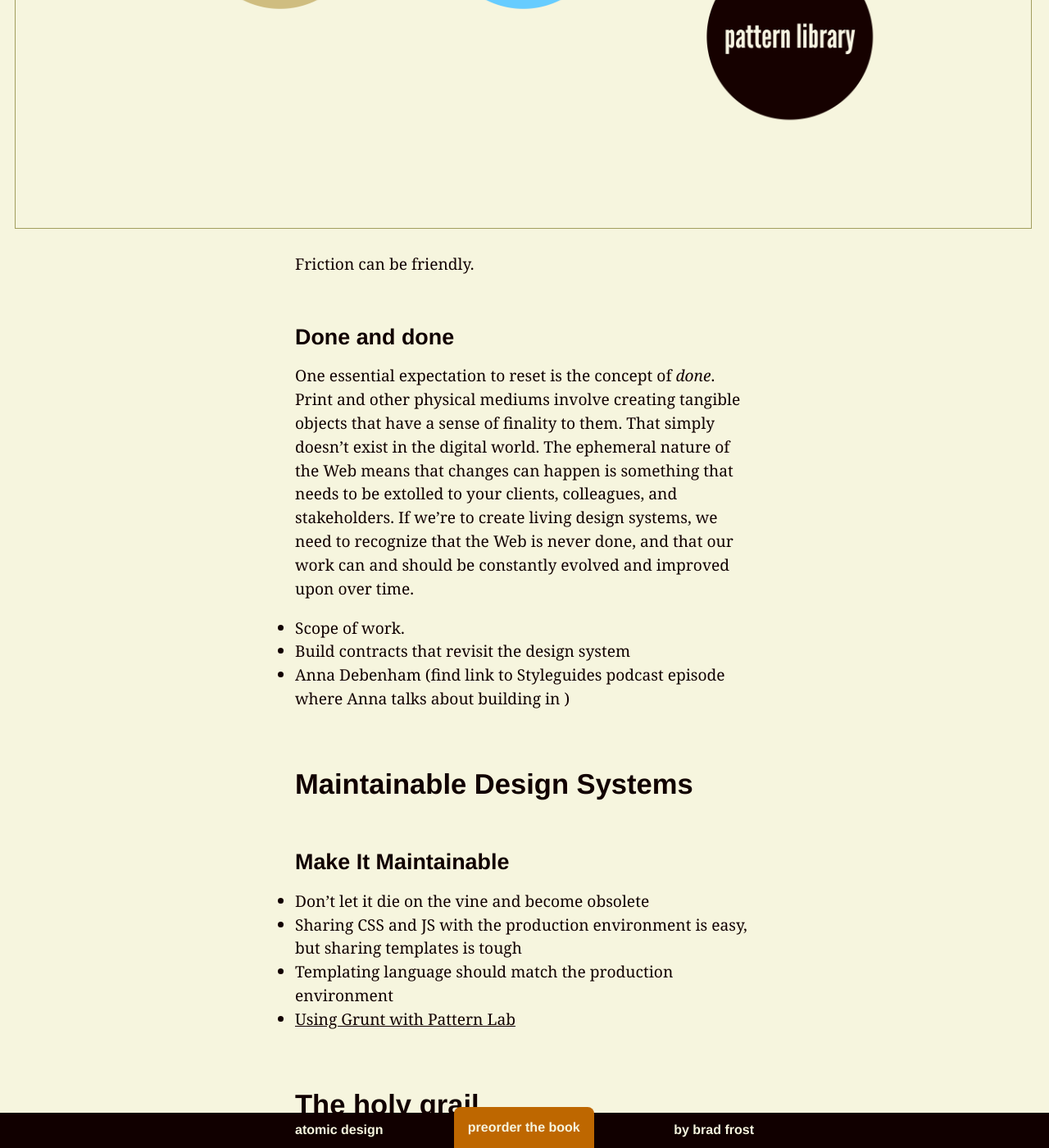
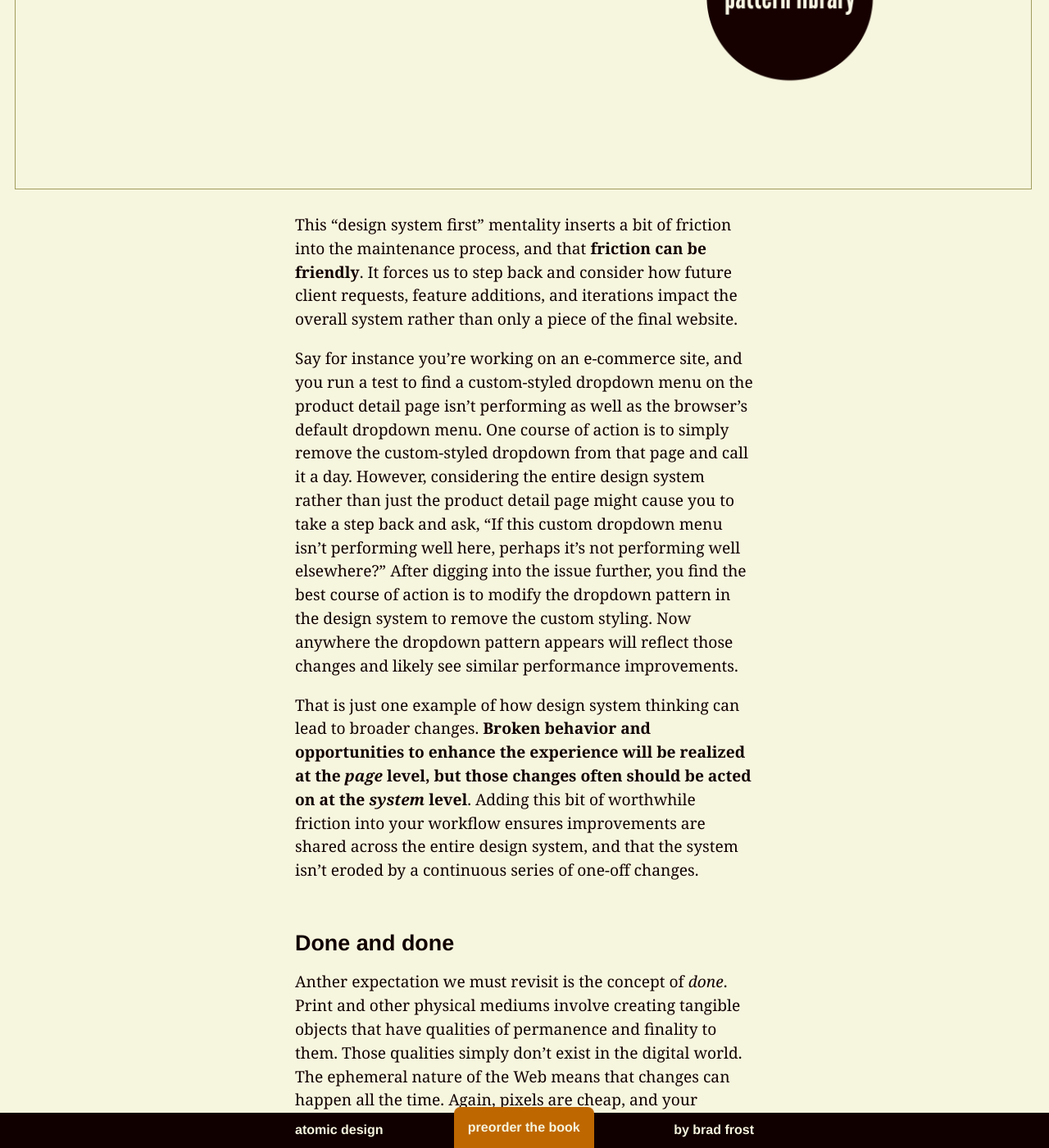
Before and after one commit to bradfrost/atomic-design, a Jekyll site: the page built from chapter-5.md, in a window 1280 px wide and 1400 px high, scrolled down 3814 px. Shown: the whole window at 82% size. Built offline with Jekyll 4.4.1, drawn with Linux system fonts in a browser that asks for light colours; some of the changed text lies outside the part shown.

Commit message:
Chapter 5 draft
System thinking

```diff
--- a/chapter-5.md
+++ b/chapter-5.md
@@ -29,20 +29,21 @@ We *think* we merely design and build websites. And that's true for the most par
 
 The problem with this mentality is that you can almost see that pattern library snapping off and sliding off into the abyss.  **Once the pattern library ceases to reflect the current state of the live website, it becomes obsolete**. And when the pattern library managing the design system is no longer accurate, the website maintenance process devolves into a smattering of hotfixes and ad hoc changes, ruining all the thoughtfulness that went into creating the original design system.
 
-In order to set a design system for long-term success, we must fundamentally shift our mentality around just what exactly it is we’re creating. Rather than thinking of the final website our primary responsibility, we must recognize that the design system is what d
-
-The final website is still a priority, it's just not the _only_ priority.
+In order to set our design systems up for long-term success, we must fundamentally shift our mentality around just what exactly it is we’re creating. Rather than thinking of the final product our sole responsibility, we must recognize that the design system is what drives both the final website and pattern library.
 
 {% include figure.html src="../images/content/workflow-system-first.png" caption="" %}
 
-Friction can be friendly.
+This "design system first" mentality inserts a bit of friction into the maintenance process, and that **friction can be friendly**. It forces us to step back and consider how future client requests, feature additions, and iterations impact the overall system rather than only a piece of the final website.
+
+Say for instance you're working on an e-commerce site, and you run a test to find a custom-styled dropdown menu on the product detail page isn't performing as well as the browser's default dropdown menu. One course of action is to simply remove the custom-styled dropdown from that page and call it a day. However, considering the entire design system rather than just the product detail page might cause you to take a step back and ask, "If this custom dropdown menu isn't performing well here, perhaps it's not performing well elsewhere?" After digging into the issue further, you find the best course of action is to modify the dropdown pattern in the design system to remove the custom styling. Now anywhere the dropdown pattern appears will reflect those changes and likely see similar performance improvements.
+
+That is just one example of how design system thinking can lead to broader changes. **Broken behavior and opportunities to enhance the experience will be realized at the *page* level, but those changes often should be acted on at the *system* level**. Adding this bit of worthwhile friction into your workflow  ensures improvements are shared across the entire design system, and that the system isn't eroded by a continuous series of one-off changes.
 
 ### Done and done
-One essential expectation to reset is the concept of *done*. Print and other physical mediums involve creating tangible objects that have a sense of finality to them. That simply doesn't exist in the digital world. The ephemeral nature of the Web means that changes can happen  is something that needs to be extolled to your clients, colleagues, and stakeholders. If we're to create living design systems, we need to recognize that the Web is never done, and that our work can and should be constantly evolved and improved upon over time.
+Anther expectation we must revisit is the concept of *done*. Print and other physical mediums involve creating tangible objects that have qualities of permanence and finality to them. Those qualities simply don't exist in the digital world. The ephemeral nature of the Web means that changes can happen all the time. Again, pixels are cheap, and your clients, colleagues, and stakeholders should embrace this fact. We should create living design systems that adapt to the ever-shifting nature of the medium, user needs, and the needs of the business. The Web is never done, and our work can and should be constantly evolved and improved upon over time.
 
-- Scope of work.
-- Build contracts that revisit the design system
-- Anna Debenham (find link to Styleguides podcast episode where Anna talks about building in )
+This shift in thinking fundamentally impacts the scope of our work. Folks that work in the client services business are used to riding off into the sunset once the project is delivered, returning to the
+- Build contracts that revisit the design system Anna Debenham (find link to Styleguides podcast episode where Anna talks about building in )
 
 ## Maintainable Design Systems
 
```
Also changed, not shown: images/content/workflow-system-first.png, images/content/workflow-website-first.png, 4 other files.
